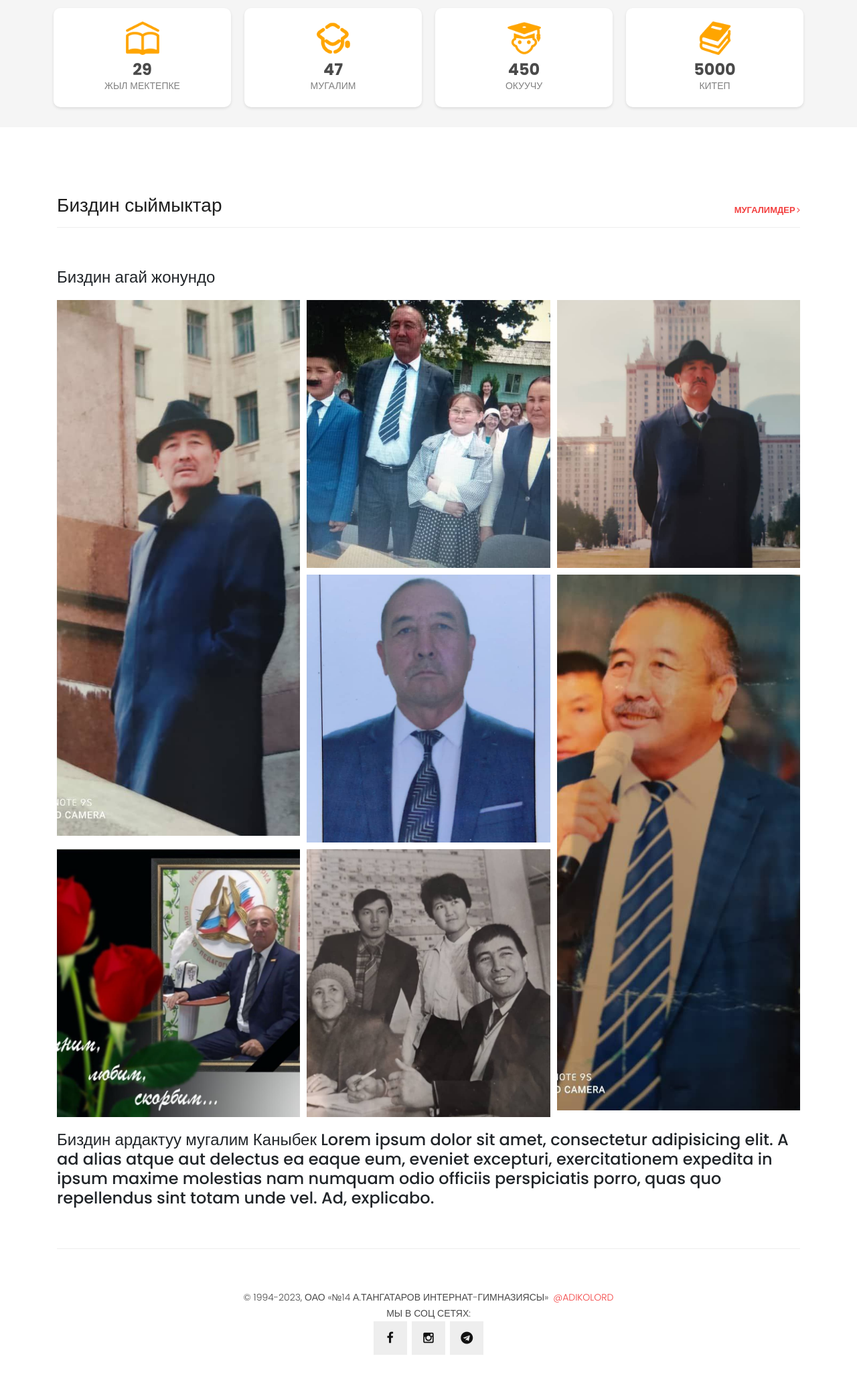
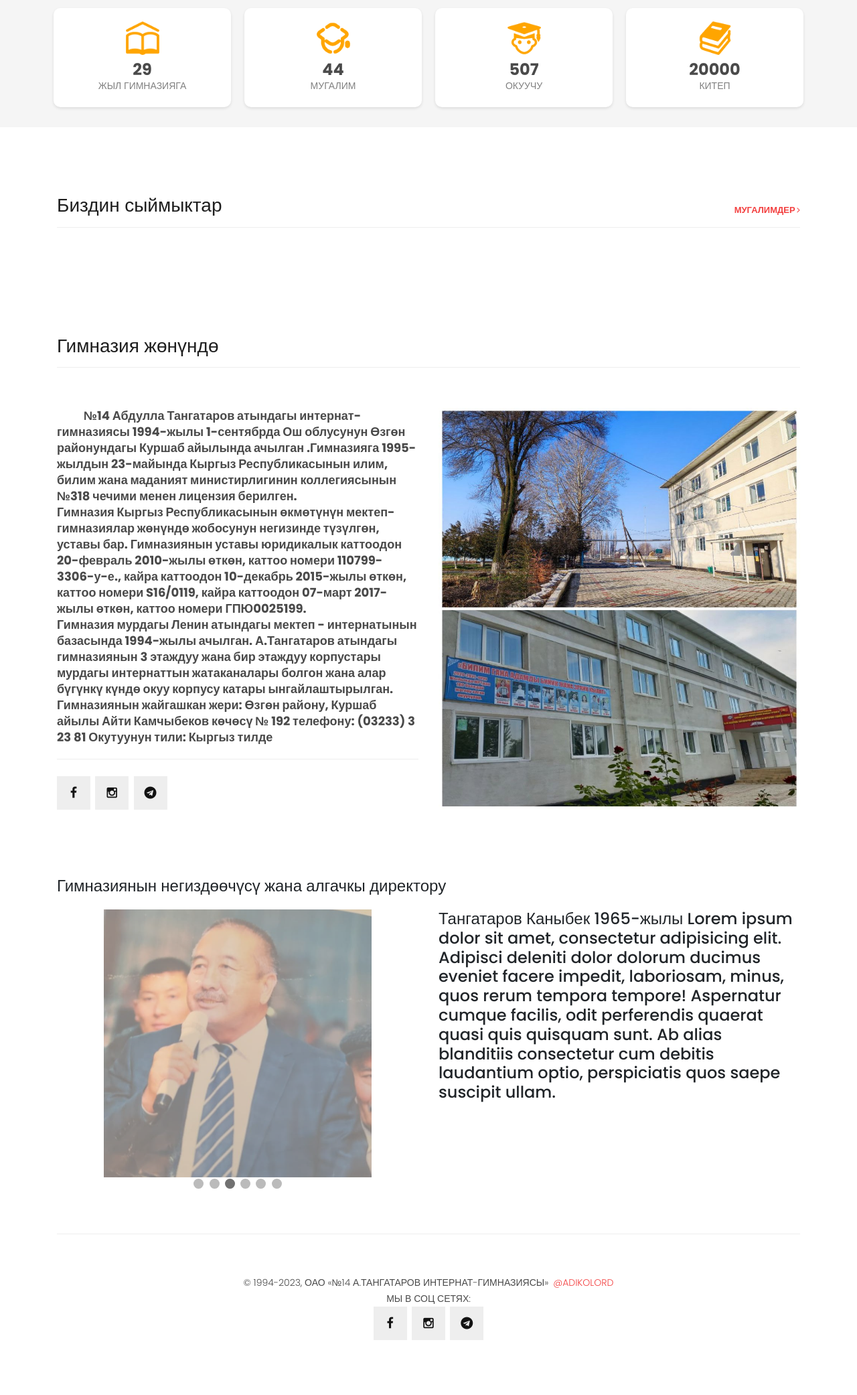
Before and after one commit to ADIKOLORD/realtangatar, a Django app: page / in a window 1280 px wide. Shown: the part 98-2181 px from the top of the page at 67% size. After the commit the page ends 2099 px from the top, so only its background shows below. Run offline with Django 3.2, Linux system fonts and the light colour scheme; data that the repository does not hold is empty; some libraries are stand-ins or nearby versions.

Commit message:
feature/add/aboutgimnasium_aboutfounder/change/usulbirik_and_sometext/

```diff
--- a/mektep/settings.py
+++ b/mektep/settings.py
@@ -5,8 +5,8 @@ BASE_DIR = os.path.dirname(os.path.dirname(os.path.abspath(__file__)))
 SECRET_KEY = 'z=$w+0lok*(&tu-ve%6zewz^6(w=si-cn4n1f2a-662lffmoj^'
 DEBUG = True
 
-ALLOWED_HOSTS = ['tangatarov.com', 'www.tangatarov.com', '127.0.0.1']
-# ALLOWED_HOSTS = ["*"]
+# ALLOWED_HOSTS = ['tangatarov.com', 'www.tangatarov.com', '127.0.0.1']
+ALLOWED_HOSTS = ["*"]
 
 INSTALLED_APPS = [
     'django.contrib.admin',
--- a/static/assets/css/templatemo-sixteen.css
+++ b/static/assets/css/templatemo-sixteen.css
@@ -330,7 +330,7 @@ header .navbar {
 
 .banner .text-content {
 	position: absolute;
-	top: 80%;
+	top: 75%;
 	transform: translateY(-50%);
 	text-align: center;
 	width: 100%;
@@ -338,7 +338,7 @@ header .navbar {
 
 .banner .text-content h4 {
 	color: #f33f3f;
-	font-size: 22px;
+	font-size: 30px;
 	text-transform: uppercase;
 	font-weight: 700;
 	margin-bottom: 15px;
@@ -346,7 +346,7 @@ header .navbar {
 
 .banner .text-content h2 {
 	color: #fff;
-	font-size: 62px;
+	font-size: 45px;
 	text-transform: uppercase;
 	letter-spacing: 5px;
 }
--- a/templates/base.html
+++ b/templates/base.html
@@ -7,8 +7,8 @@
 
     <meta charset="utf-8">
     <meta name="viewport" content="width=device-width, initial-scale=1, shrink-to-fit=no">
-    <meta name="description" content="">
-    <meta name="author" content="">
+    <meta name="description" content="TANGATAROV">
+    <meta name="author" content="ADIKOLORD">
     <link href="https://fonts.googleapis.com/css?family=Poppins:100,200,300,400,500,600,700,800,900&display=swap"
           rel="stylesheet">
     <!-- Add icon library -->
@@ -242,26 +242,6 @@
           t.style.color='#fff';
           }
       }
-
-
-
-
-
-
-
-
-
-
-
-
-
-
-
-
-
-
-
-
 </script>
 
 
--- a/templates/index.html
+++ b/templates/index.html
@@ -27,7 +27,7 @@
                 </div>
                 <div class="numbertext">
                     <p>29</p>
-                    <p>ЖЫЛ МЕКТЕПКЕ</p>
+                    <p class="yearschool">ЖЫЛ ГИМНАЗИЯГА</p>
                 </div>
             </div>
             <div class="numberstatic">
@@ -35,7 +35,7 @@
                     <img src="{% static 'assets/images/icons/teacher-xxl.png' %}" alt="">
                 </div>
                 <div class="numbertext">
-                    <p>47</p>
+                    <p>44</p>
                     <p>МУГАЛИМ</p>
                 </div>
             </div>
@@ -44,7 +44,7 @@
                     <img src="{% static 'assets/images/icons/student-xxl.png' %}" alt="">
                 </div>
                 <div class="numbertext">
-                    <p>450</p>
+                    <p>507</p>
                     <p>ОКУУЧУ</p>
                 </div>
             </div>
@@ -53,14 +53,13 @@
                     <img src="{% static 'assets/images/icons/book-stack-xxl.png' %}" alt="">
                 </div>
                 <div class="numbertext">
-                    <p>5000</p>
+                    <p>20000</p>
                     <p>КИТЕП</p>
                 </div>
             </div>
         </div>
     </div>
 </div>
-
 
 <div class="latest-products">
     <div class="container">
@@ -85,36 +84,108 @@
     </div>
 </div>
 
-<div class="container">
-    <div class="content" style="margin-bottom: 20px;">
-        <h4>Биздин агай жонундо</h4>
-    </div>
-    <div class="row">
-        <div class="photo-grid col-md-12" style="width: 100%;">
-            <img src="{% static 'assets/images/album/album1.jpg' %}" id="photo1">
-            <img src="{% static 'assets/images/album/album2.jpg' %}" id="photo2">
-            <img src="{% static 'assets/images/album/album3.jpg' %}" id="photo3">
-            <img src="{% static 'assets/images/album/album4.jpg' %}" id="photo4">
-            <img src="{% static 'assets/images/album/album5.jpg' %}" id="photo5">
-            <img src="{% static 'assets/images/album/album6.jpg' %}" id="photo6">
-            <img src="{% static 'assets/images/album/album7.jpg' %}" id="photo7">
-        </div>
+<div class="best-features about-features" style="margin-bottom: 100px;">
+    <div class="container">
+        <div class="row">
+            <div class="col-md-12">
+                <div class="section-heading">
+                    <h2>Гимназия жөнүндө</h2>
+                </div>
+            </div>
+            <div class="col-md-6">
+                <div class="left-content">
+                    <p style="font-size: 18px; font-weight: bold; text-indent: 40px;">
+                        №14 Абдулла Тангатаров атындагы интернат-гимназиясы 1994-жылы 1-сентябрда
+                        Ош облусунун Өзгөн районундагы Куршаб айылында ачылган .Гимназияга
+                        1995-жылдын 23-майында Кыргыз Республикасынын илим, билим жана маданият
+                        министирлигинин коллегиясынын №318 чечими менен лицензия берилген. <br>
+                        Гимназия Кыргыз Республикасынын өкмөтүнүн
+                        мектеп-гимназиялар жөнүндө жобосунун негизинде түзүлгөн, уставы бар.
+                        Гимназиянын уставы юридикалык каттоодон 20-февраль 2010-жылы өткөн, каттоо
+                        номери 110799-3306-у-е., кайра каттоодон 10-декабрь 2015-жылы өткөн, каттоо
+                        номери S16/0119, кайра каттоодон 07-март 2017-жылы өткөн, каттоо номери
+                        ГПЮ0025199. <br>
+                        Гимназия мурдагы Ленин атындагы мектеп - интернатынын базасында 1994-жылы
+                        ачылган. А.Тангатаров атындагы гимназиянын 3 этаждуу жана бир этаждуу
+                        корпустары мурдагы интернаттын жатаканалары болгон жана алар бүгүнкү күндө
+                        окуу корпусу катары ынгайлаштырылган. <br>
+                        Гимназиянын жайгашкан жери: Өзгөн району, Куршаб айылы Айти Камчыбеков
+                        көчөсү № 192 телефону: (03233) 3 23 81
+                        Окутуунун тили: Кыргыз тилде
+                    </p>
+                    <ul class="social-icons">
+                        <li><a href="#"><i class="fa fa-facebook"></i></a></li>
+                        <li><a href="https://instagram.com/14_tangatarov_media"><i
+                                class="fa fa-instagram"></i></a></li>
+                        <li><a href="https://t.me/tangatarovmedia"><i
+                                class="fa fa-telegram"></i></a></li>
+                    </ul>
+                </div>
+            </div>
+            <div class="col-md-6">
+                <div class="right-content">
+                    <img src="{% static 'assets/images/tangatarov.jpeg' %}"
+                         style="width: 100%; max-height: 600px;"
+                         alt="">
 
-        <div class="col-md-12" style="margin-top: 20px;">
-            <div class="content">
-                <h4>Биздин ардактуу мугалим Каныбек Lorem ipsum dolor sit amet, consectetur
-                    adipisicing elit. A ad alias atque aut delectus ea eaque eum, eveniet excepturi,
-                    exercitationem expedita in ipsum maxime molestias nam numquam odio officiis
-                    perspiciatis porro, quas quo repellendus sint totam unde vel. Ad,
-                    explicabo.</h4>
-
+                </div>
             </div>
         </div>
     </div>
 </div>
 
+<div class="container">
+    <div class="content" style="margin-bottom: 20px;">
+        <h4>Гимназиянын негиздөөчүсү жана алгачкы директору</h4>
+    </div>
+    <div class="row">
+        <div class="photo-grid col-md-6" style="width: 100%;">
+            <div class="slideshow-container">
+                <div class="mySlides fade">
+                    <img src="{% static 'assets/images/album/album1.jpeg' %}" style="width:100%">
+                </div>
+                <div class="mySlides fade">
+                    <img src="{% static 'assets/images/album/album2.jpeg' %}" style="width:100%">
+                </div>
+                <div class="mySlides fade">
+                    <img src="{% static 'assets/images/album/album3.jpeg' %}" style="width:100%">
+                </div>
+                <div class="mySlides fade">
+                    <img src="{% static 'assets/images/album/album4.jpeg' %}" style="width:100%">
+                </div>
+                <div class="mySlides fade">
+                    <img src="{% static 'assets/images/album/album5.jpeg' %}" style="width:100%">
+                </div>
+                <div class="mySlides fade">
+                    <img src="{% static 'assets/images/album/album6.jpeg' %}" style="width:100%">
+                </div>
+            </div>
+            <div style="text-align:center">
+                <span class="dot"></span>
+                <span class="dot"></span>
+                <span class="dot"></span>
+                <span class="dot"></span>
+                <span class="dot"></span>
+                <span class="dot"></span>
+            </div>
+
+        </div>
+
+        <div class="col-md-6">
+            <div class="content">
+                <h4>Тангатаров Каныбек 1965-жылы Lorem ipsum dolor sit amet, consectetur adipisicing
+                    elit. Adipisci deleniti dolor dolorum ducimus eveniet facere impedit,
+                    laboriosam, minus, quos rerum tempora tempore! Aspernatur cumque facilis, odit
+                    perferendis quaerat quasi quis quisquam sunt. Ab alias blanditiis consectetur
+                    cum debitis laudantium optio, perspiciatis quos saepe suscipit ullam.</h4>
+            </div>
+        </div>
+    </div>
+</div>
+
+
 <style>
-    .latest-products2 {
+    .staticnumber {
       background-color: #f5f5f5;
       padding: 20px;
     }
@@ -150,47 +221,6 @@
       font-size: 14px;
       color: gray;
     }
-
-
-    .photo-grid {
-        display: grid;
-        grid-template-columns: repeat(3, 1fr);
-        grid-template-rows: repeat(3, 1fr);
-        gap: 10px;
-        grid-template-areas:
-            "photo1 photo2 photo3"
-            "photo1 photo4 photo5"
-            "photo6 photo7 photo5";
-    }
-    .photo-grid img {
-        width: 100%;
-        height: 400px;
-        object-fit: cover;
-    }
-    #photo1 {
-        grid-area: photo1;
-        height: 800px;
-    }
-    #photo2 {
-        grid-area: photo2;
-    }
-    #photo3 {
-        grid-area: photo3;
-    }
-    #photo4 {
-        grid-area: photo4;
-    }
-    #photo5 {
-        grid-area: photo5;
-        height: 800px;
-    }
-    #photo6 {
-        grid-area: photo6;
-    }
-    #photo7 {
-        grid-area: photo7;
-    }
-
 </style>
 
 <style>
@@ -281,5 +288,79 @@
 
 
 </style>
+
+<style>
+.slideshow-container {
+  max-width: 400px;
+  position: relative;
+  margin: auto;
+}
+
+.dot {
+  height: 15px;
+  width: 15px;
+  margin: 0 2px;
+  background-color: #bbb;
+  border-radius: 50%;
+  display: inline-block;
+  transition: background-color 0.6s ease;
+}
+
+.active2 {
+  background-color: #717171;
+}
+
+.fade {
+  animation-name: fade;
+  animation-duration: 4s;
+}
+
+@keyframes fade {
+  from {opacity: .4}
+  to {opacity: 1}
+}
+
+
+
+
+
+
+
+
+
+
+</style>
+
+<script>
+let slideIndex = 0;
+showSlides();
+
+function showSlides() {
+  let i;
+  let slides = document.getElementsByClassName("mySlides");
+  let dots = document.getElementsByClassName("dot");
+  for (i = 0; i < slides.length; i++) {
+    slides[i].style.display = "none";
+  }
+  slideIndex++;
+  if (slideIndex > slides.length) {slideIndex = 1}
+  for (i = 0; i < dots.length; i++) {
+    dots[i].className = dots[i].className.replace(" active2", "");
+  }
+  slides[slideIndex-1].style.display = "block";
+  dots[slideIndex-1].className += " active2";
+  setTimeout(showSlides, 4000); // Change image every 2 seconds
+}
+
+
+
+
+
+
+
+
+
+
+</script>
 <!-- Page Content END -->
 {% endblock %}
```
Also changed, not shown: other parts of templates/index.html (+9 -32 lines), main/models.py (+4 -3 lines), templates/usuldukbirikme.html (+7 -7 lines), mektep/static/assets/images/album/album1.jpeg (added), mektep/static/assets/images/album/album1.jpg (deleted), mektep/static/assets/images/album/album2.jpeg (added), mektep/static/assets/images/album/album2.jpg (deleted), mektep/static/assets/images/album/album3.jpeg (added), mektep/static/assets/images/album/album3.jpg (deleted), mektep/static/assets/images/album/album4.jpeg (added), mektep/static/assets/images/album/album4.jpg (deleted), mektep/static/assets/images/album/album5.jpeg (added), mektep/static/assets/images/album/album5.jpg (deleted), mektep/static/assets/images/album/album6.jpeg (added), 3 more files.
